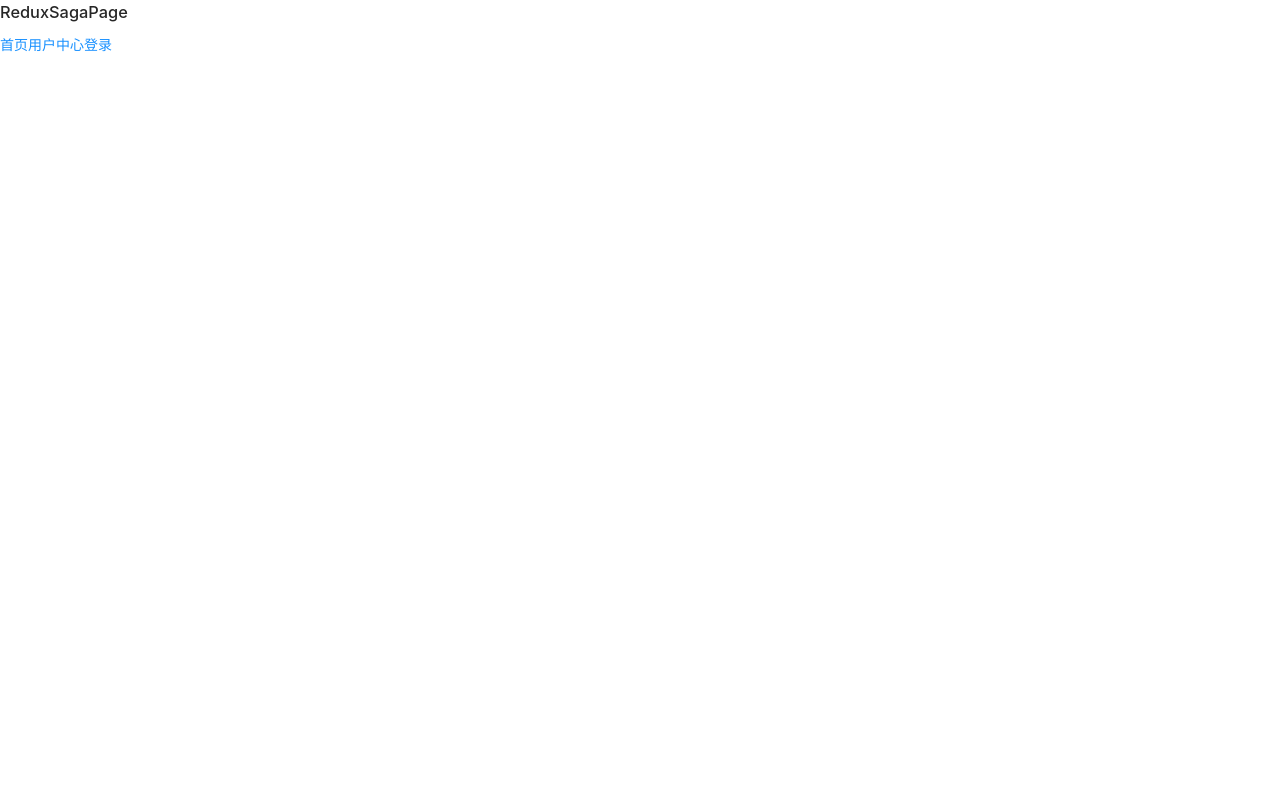
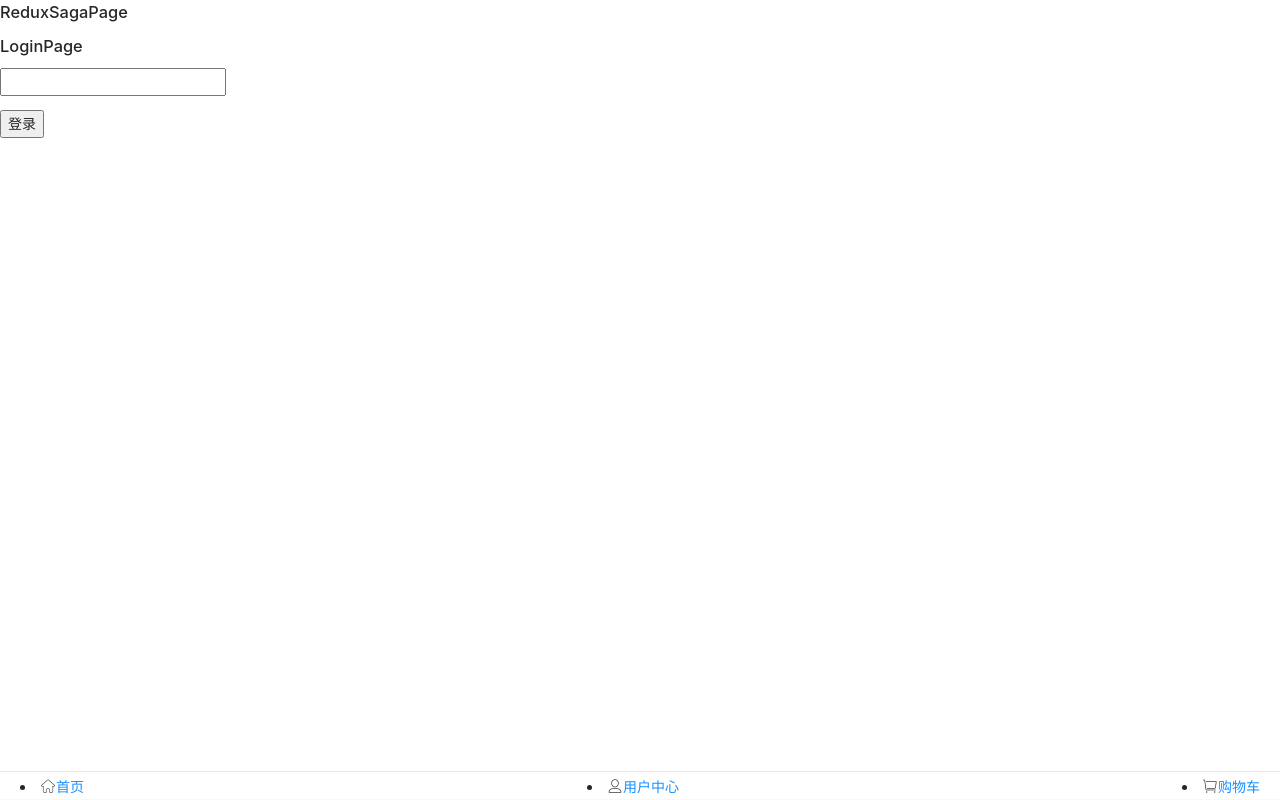
Before and after one commit to lizhi1203/react-learn, a React (Create React App) app: page /login in a window 1280 px wide. Built offline with nearby package versions, Linux system fonts and the light colour scheme.

Commit message:
feat: react-router-dom+privateRoute

```diff
--- a/src/components/BottomNav/index.js
+++ b/src/components/BottomNav/index.js
@@ -1,39 +1,60 @@
 import React, { Component } from 'react'
 import styles from './index.module.css'
+import { Link } from 'react-router-dom'
 
 const menu = [
   {title: '首页', icon: 'shouye', link: '/'},
-  {title: '购物车', icon: 'gouwuche', link: '/cart'},
-  {title: '订单列表', icon: 'dingdan-copy', link: '/orderlist'},
-  {title: '用户中心', icon: 'wode', link: '/user'}
+  {title: '用户中心', icon: 'wode', link: '/user'},
+  {title: '购物车', icon: 'gouwuche', link: '/login'}
 ]
 
-export default class index extends Component {
+// export default class index extends Component {
+//   render() {
+//     const { activeNum, setActiveNum } = this.props;
+//     return (
+//       <div className={styles.main}>
+//         {menu.map((item, index) => (
+//           <MenuItem
+//             key={item.link}
+//             {...item}
+//             active={activeNum === index}
+//             onClick={() => setActiveNum(index)}
+//           />
+//         ))}
+//       </div>
+//     )
+//   }
+// }
+
+// function MenuItem({title, icon, active, onClick}) {
+//   return (
+//     <div
+//     className={(active ? styles.selected + " " : '') + styles.menuItem}
+//     onClick={onClick}
+//     >
+//     <span className={"iconfont icon-" + icon}></span>
+//     <span className={styles.title}>{title}</span>
+//   </div>
+//   );
+// }
+
+export default class BottomNav extends Component {
   render() {
-    const { activeNum, setActiveNum } = this.props;
     return (
       <div className={styles.main}>
-        {menu.map((item, index) => (
-          <MenuItem
-            key={item.link}
-            {...item}
-            active={activeNum === index}
-            onClick={() => setActiveNum(index)}
-          />
+        {menu.map(item => (
+          <MenuItem key={item.key} {...item} />
         ))}
       </div>
     )
   }
 }
 
-function MenuItem({title, icon, active, onClick}) {
+function MenuItem(props) {
   return (
-    <div
-    className={(active ? styles.selected + " " : '') + styles.menuItem}
-    onClick={onClick}
-    >
-    <span className={"iconfont icon-" + icon}></span>
-    <span className={styles.title}>{title}</span>
-  </div>
-  );
+    <li className="menuItem">
+      <span className={"iconfont icon-" + props.icon}></span>
+      <Link to={props.link}>{props.title}</Link>
+    </li>
+  )
 }
--- a/src/views/reduxSaga/PrivateRoute.js
+++ b/src/views/reduxSaga/PrivateRoute.js
@@ -4,19 +4,17 @@ import { Redirect, Route } from 'react-router-dom';
 
 export default connect(
   ({ user }) => ({ isLogin: user.isLogin })
-)(
-  function PrivateRoute({ isLogin, component: Component, ...rest }) {
+)(function PrivateRoute({ isLogin,  component: Component, ...rest }) {
   return (
     <Route
       {...rest}
       render={props => {
         isLogin ? (
-            <Component {...props} />
+          <Component { ...rest } />
         ) : (
-            <Redirect to={{ pathname: '/login', state: {from: props.location.pathname}}} />
+          <Redirect to={{ pathname: '/login', state: {from: props.location.pathname }}} />
         )
       }}
     />
-    );
-  }
   )
+})
--- a/src/views/reduxSaga/ReduxSagaPage.js
+++ b/src/views/reduxSaga/ReduxSagaPage.js
@@ -4,20 +4,46 @@ import HomePage from './HomePage'
 import UserPage from './UserPage'
 import LoginPage from './LoginPage'
 import PrivateRoute from './PrivateRoute';
+import _404Page from './_404Page'
+import BottomNav from '../../components/BottomNav'
 
+const routes = [
+  {
+    path: '/',
+    exact: true,
+    component: HomePage
+  },
+  {
+    path: '/user',
+    component: UserPage,
+    auth: PrivateRoute
+  },
+  {
+    path: '/login',
+    component: LoginPage
+  },
+  {
+    component: _404Page
+  }
+]
 export default function ReduxSagaPage(props) {
   return (
     <div>
       <h3>ReduxSagaPage</h3>
       <Router>
-        <Link to="/">首页</Link>
-        <Link to="/user">用户中心</Link>
-        <Link to="/login">登录</Link>
+        <BottomNav />
 
         <Switch>
-          <Route exact path="/" component={HomePage} />
+          {/* <Route exact path="/" component={HomePage} />
           <PrivateRoute path="/login" component={LoginPage} />
-          <Route path="/user" component={UserPage} />
+          <Route path="/user" component={UserPage} /> */}
+          {routes.map(Route_ =>
+            Route_.auth ? (
+              <Route_.auth key={Route_.key + 'route'} {...Route_} />
+            ) : (
+              <Route key={Route_.path + "route"} {...Route_} />
+            )
+          )}
         </Switch>
       </Router>
     </div>
--- /dev/null
+++ b/src/views/reduxSaga/_404Page.js
@@ -0,0 +1,11 @@
+import React, { Component } from 'react'
+
+export default class _404Page extends Component {
+  render() {
+    return (
+      <div>
+        <h3>_</h3>
+      </div>
+    )
+  }
+}
```
Lines whose indentation alone changed are shown as unchanged.
